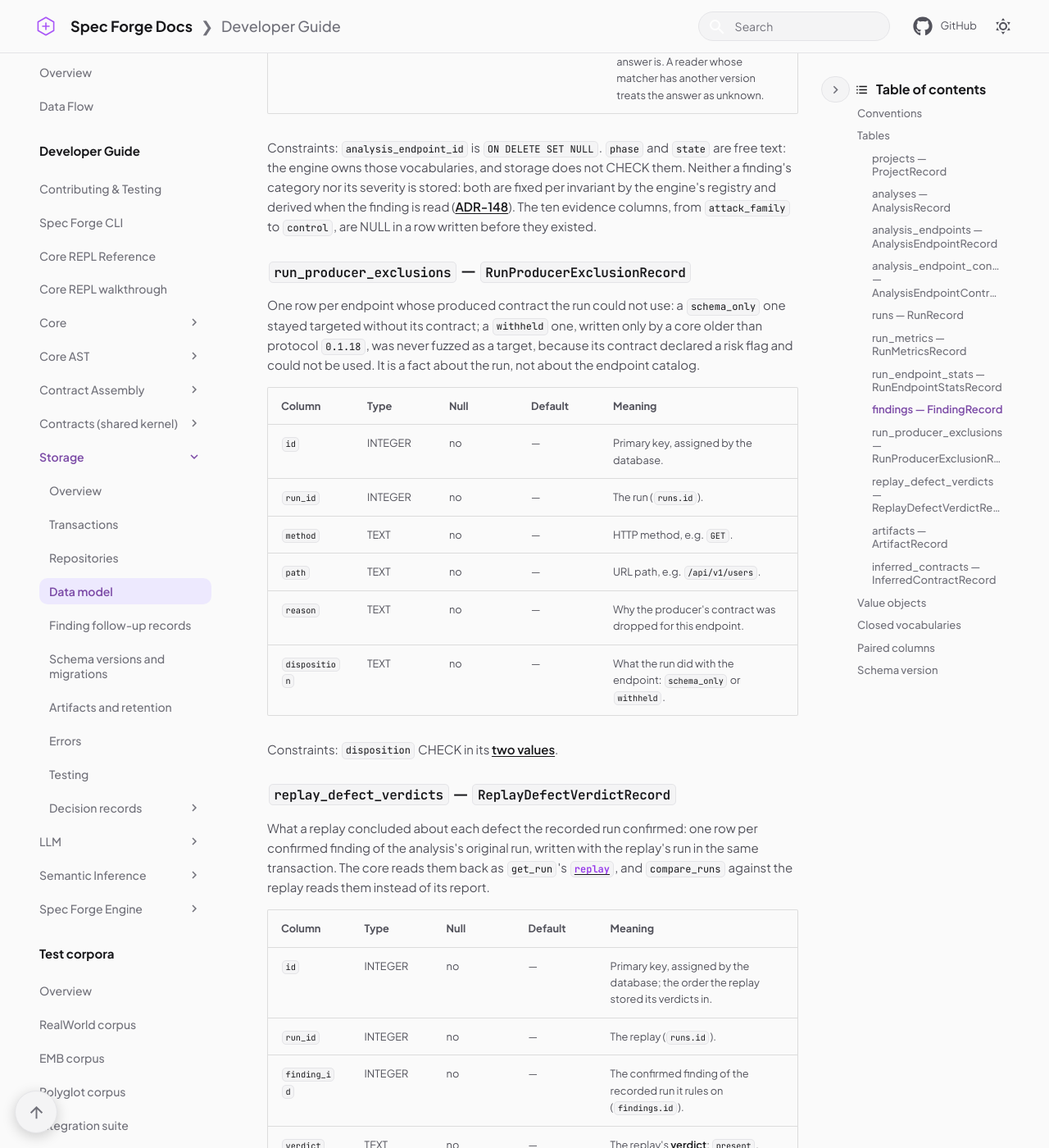
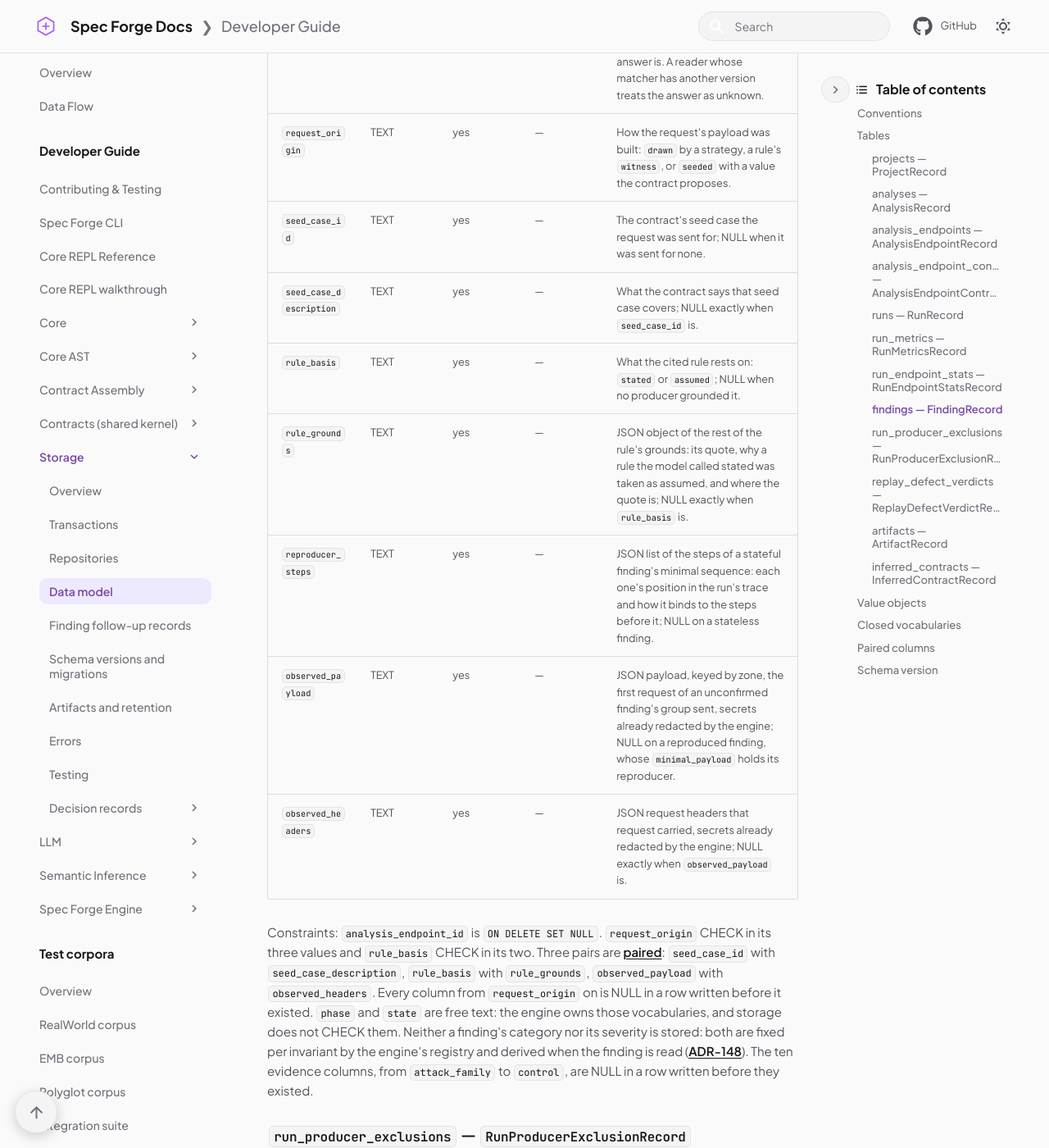
Before and after one commit to Spec-Forge-Testing/specforge-docs, an MkDocs documentation site: the page built from docs/modules/storage/data-model.md, in a window 1280 px wide and 1400 px high, scrolled down 14210 px. Shown: the whole window at 82% size. Built offline with MkDocs 1.6.1 and Material for MkDocs 9.7.7, drawn with Linux system fonts in a browser that asks for light colours; comment, search, counter and statistics services are not loaded; some of the changed text lies outside the part shown.

Commit message:
docs(storage): list migrations 14 to 19 and the findings columns they add

```diff
--- a/docs/modules/storage/data-model.md
+++ b/docs/modules/storage/data-model.md
@@ -260,8 +260,20 @@ reproducer: `status_code`, `minimal_payload`, `sanitized_headers` and `response_
 | `control` | TEXT | yes | — | JSON object of the control request the finding was judged against: its status, latency and error; NULL unless a control was sent. |
 | `replay_request_recorded` | INTEGER | yes | — | Whether the trace its run recorded holds the request the finding was reported from, matched when the finding is written against the trace as a replay later reads it; NULL for a finding stored before it was kept. |
 | `replay_matcher_version` | INTEGER | yes | — | The version of the trace matcher that gave `replay_request_recorded`, at least `1`; NULL exactly when that answer is. A reader whose matcher has another version treats the answer as unknown. |
+| `request_origin` | TEXT | yes | — | How the request's payload was built: `drawn` by a strategy, a rule's `witness`, or `seeded` with a value the contract proposes. |
+| `seed_case_id` | TEXT | yes | — | The contract's seed case the request was sent for; NULL when it was sent for none. |
+| `seed_case_description` | TEXT | yes | — | What the contract says that seed case covers; NULL exactly when `seed_case_id` is. |
+| `rule_basis` | TEXT | yes | — | What the cited rule rests on: `stated` or `assumed`; NULL when no producer grounded it. |
+| `rule_grounds` | TEXT | yes | — | JSON object of the rest of the rule's grounds: its quote, why a rule the model called stated was taken as assumed, and where the quote is; NULL exactly when `rule_basis` is. |
+| `reproducer_steps` | TEXT | yes | — | JSON list of the steps of a stateful finding's minimal sequence: each one's position in the run's trace and how it binds to the steps before it; NULL on a stateless finding. |
+| `observed_payload` | TEXT | yes | — | JSON payload, keyed by zone, the first request of an unconfirmed finding's group sent, secrets already redacted by the engine; NULL on a reproduced finding, whose `minimal_payload` holds its reproducer. |
+| `observed_headers` | TEXT | yes | — | JSON request headers that request carried, secrets already redacted by the engine; NULL exactly when `observed_payload` is. |
 
-Constraints: `analysis_endpoint_id` is `ON DELETE SET NULL`. `phase` and `state` are free
+Constraints: `analysis_endpoint_id` is `ON DELETE SET NULL`. `request_origin` CHECK in its
+three values and `rule_basis` CHECK in its two. Three pairs are
+[paired](#paired-columns): `seed_case_id` with `seed_case_description`, `rule_basis` with
+`rule_grounds`, `observed_payload` with `observed_headers`. Every column from
+`request_origin` on is NULL in a row written before it existed. `phase` and `state` are free
 text: the engine owns those vocabularies, and storage does not CHECK them. Neither a finding's
 category nor its severity is stored: both are fixed per invariant by the engine's registry and
 derived when the finding is read
@@ -398,6 +410,7 @@ it first so the caller gets a typed error naming the values ([ADR-079](adr/repos
 | `run_endpoint_stats` | `held_back_by` and `held_back_via` are both set or both NULL. | `IncompleteHoldError` |
 | `analysis_endpoints` | `exclusion_reason` is set exactly when `disposition` is `excluded`. | `IncompleteExclusionError` |
 | `artifacts` | Exactly one of `analysis_id` and `run_id` is set. | `InvalidArtifactLevelError`, raised by `save_artifact` before any file is written |
+| `findings` | `seed_case_id` and `seed_case_description`, `rule_basis` and `rule_grounds`, `observed_payload` and `observed_headers`: each pair both set or both NULL. | pydantic's `ValidationError`, raised when the `FindingRecord` is built |
 
 ## Schema version { #schema-version }
 
```
Also changed, not shown: docs/modules/storage/migrations.md (+6 -0 lines).
